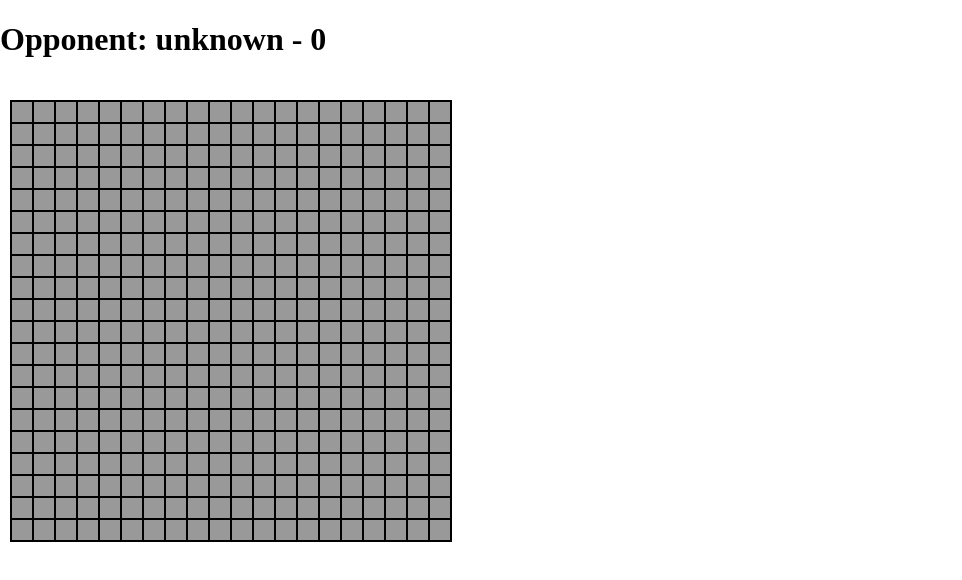
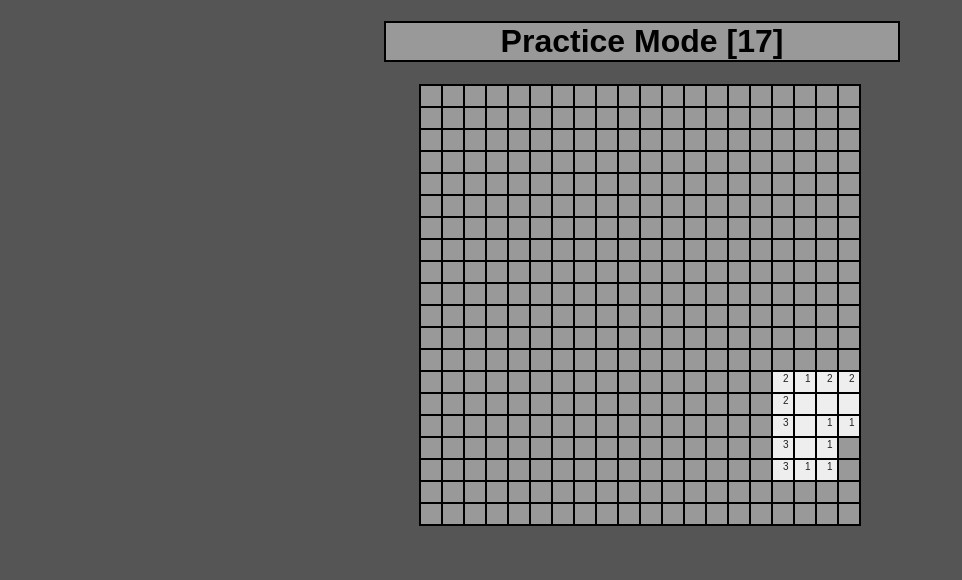
Before and after one commit to Arsoniv/MS-Ranked, a website: page public/practice/index.html in a window 1280 px wide. Shown: the whole page, without its empty margins (0-962 px from the left). Drawn offline with Linux system fonts and the light colour scheme.

Commit message:
made the game work better, changes css for /play/ and /prac/

```diff
--- a/public/practice/index.html
+++ b/public/practice/index.html
@@ -3,11 +3,13 @@
 <head>
     <meta charset="UTF-8">
     <meta name="viewport" content="width=device-width, initial-scale=1.0">
-    <title>Minesweeper 1v1</title>
+    <title>MineSweeper - Practice Mode</title>
 </head>
-<body style="margin: 0px; padding: 0px;">
-    <h1>Opponent: unknown - 0</h1>
-    <canvas id="canvas" style="position: absolute; left: 10px; top: 100px; width: 442; height: 442; border-width: 0px; background-color: black;" align="center"></canvas>
+<body align="center" style="margin: 0px; padding: 0px; background-color: #555555;">
+
+    <h1 onclick="reset()" id="box" align="center" style="font-family: Arial, Helvetica, sans-serif; background-color: #999999; border: 2px solid #000; width: 40%; left: 30%; position: relative;">Practice Mode [0]</h1>
+    <canvas id="canvas" style="width: 442px; border-width: 0px; background-color: black;"></canvas>
+
     <script src="main.js"></script>
 </body>
 </html>
--- a/public/practice/main.js
+++ b/public/practice/main.js
@@ -1,6 +1,9 @@
 let canvas = document.getElementById("canvas");
 let ctx = canvas.getContext("2d");
 
+
+
+let score = 0;
 let fillStyle = "#eeeeee";
 let fillStyle2 = "#999999";
 let textFillStyle = "#222222";
@@ -8,8 +11,10 @@ let boardWidth = 20;
 let boardHeight = 20;
 let tileSeperation = 2;
 let tileWidth = 20;
-let mines = JSON.parse(localStorage.getItem("mines"));
-console.log(mines);
+let mines = 80;
+
+const box = document.getElementById("box");
+box.innerText = "Practice Mode   ["+score+"]";
 
 let board = [];
 let displayedBoard = [];
@@ -123,13 +128,61 @@ canvas.addEventListener("click", function(event) {
     }
 });
 
+async function checkForWin() {
+    let xC = 0;
+    let yC = 0;
+
+    let hasWon = true;
+
+    while (yC < boardHeight) {
+        while (xC < boardWidth) {
+            if (board[yC][xC] != 1) {
+                if (displayedBoard[yC][xC] != 10) {
+                    hasWon = false;
+                    break;
+                }
+            }
+            xC++;
+        }
+        xC = 0;
+        yC++;
+    }
+
+    if (hasWon) {
+        box.style.backgroundColor = "green";
+    }
+}
+
+function createStartingPos() {
+    let x1 = Math.floor(Math.round(Math.random()*(boardWidth-4))+2)
+    let y1 = Math.floor(Math.round(Math.random()*(boardHeight-4))+2)
+
+    console.log("x "+x1+"  y "+y1)
+
+    displayedBoard[x1][y1] = 0;
+
+    board[x1-1][y1-1] = 0;
+    board[x1-1][y1] = 0;
+    board[x1-1][y1+1] = 0;
+    board[x1][y1-1] = 0;
+    board[x1][y1] = 0;
+    board[x1][y1+1] = 0;
+    board[x1+1][y1-1] = 0;
+    board[x1+1][y1] = 0;
+    board[x1+1][y1+1] = 0;
+
+    mine(y1, x1);
+
+    drawBoard();
+}
+
 function mine(x, y) {
 
     if (board[y][x] === 1) {
         initializeBoard();
         createRandomBoard();
         drawBoard();
-        alert("You lose!");
+        box.style.backgroundColor = "red";
         return;
     }
 
@@ -146,12 +199,15 @@ function mine(x, y) {
     while (stack.length > 0) {
         const [currentX, currentY] = stack.pop();
 
+
+
         if (visited.has(`${currentY},${currentX}`)) {
             continue;
         }
         visited.add(`${currentY},${currentX}`);
 
         total = 0;
+
         for (const [dx, dy] of directions) {
             const newX = currentX + dx;
             const newY = currentY + dy;
@@ -172,10 +228,28 @@ function mine(x, y) {
             }
         }
 
-        displayedBoard[currentY][currentX] = total;
+        if (displayedBoard[currentY][currentX] != total) {
+            displayedBoard[currentY][currentX] = total;
+            score += 1;
+        }
     }
 
+    box.innerText = "Practice Mode       ["+score+"]";
+
+    checkForWin();
     drawBoard();
+}
+
+function reset() {
+    initializeBoard();
+    createRandomBoard();
+    drawBoard();
+    createStartingPos();
+
+    score = 0;
+
+    box.innerText = "Practice Mode   ["+score+"]";
+    box.style.backgroundColor = "#999999"
 }
 
 
@@ -183,6 +257,7 @@ setCanvasSize();
 initializeBoard();
 createRandomBoard();
 drawBoard();
+createStartingPos();
 
 
 window.addEventListener('resize', () => {
```
Also changed, not shown: public/play/index.html (+8 -4 lines), public/play/main.js (+14 -7 lines).
